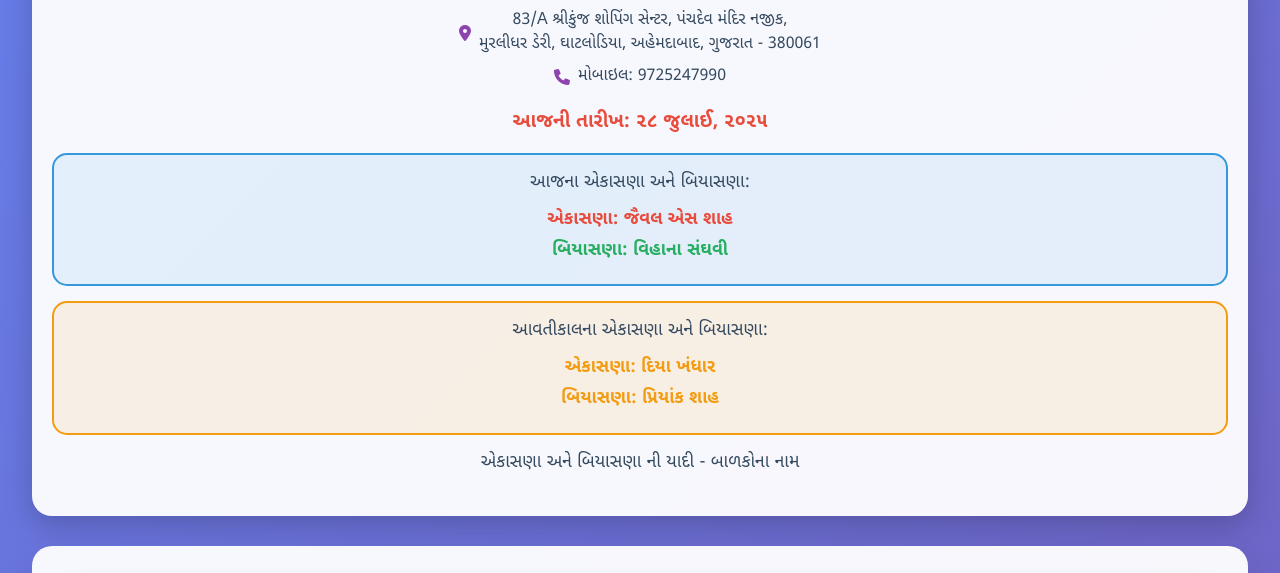
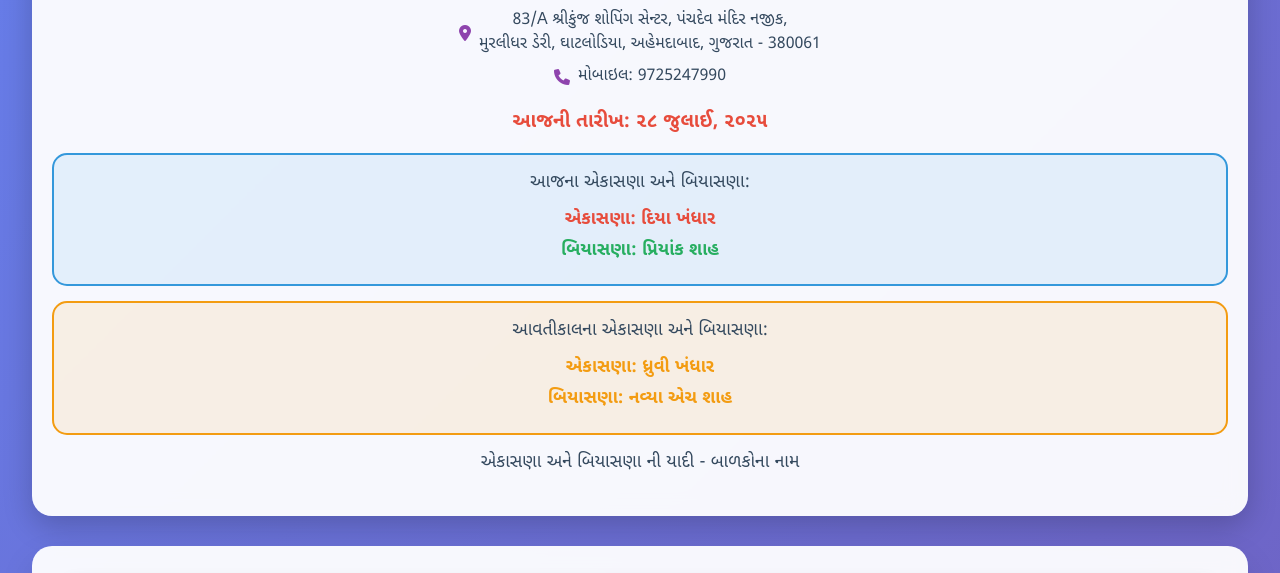
Before and after one commit to harshkothari12/EKASHANA, a plain HTML site: page index.html in a window 1280 px wide. Shown: the part 174-747 px from the top of the page. Drawn offline with nearby package versions, Linux system fonts and the light colour scheme.

Commit message:
Update index.html
UPDATE

```diff
--- a/index.html
+++ b/index.html
@@ -717,20 +717,22 @@
 
         // Show today's and tomorrow's names based on date
         function showTodaysNames() {
-            // Hardcoded values as per requirement
-            const todayDay = 27; // આજ ૨૭ તારીખ
-            const tomorrowDay = 28; // આવતીકાલ ૨૮ તારીખ
+            const today = new Date();
+            const todayDay = today.getDate(); // Get current day of the month
+            const tomorrow = new Date(today);
+            tomorrow.setDate(today.getDate() + 1); // Get tomorrow's date
+            const tomorrowDay = tomorrow.getDate(); // Get tomorrow's day of the month
 
-            // આજના નામ (૨૭ તારીખ)
-            const todayEkasana = "જૈવલ એસ શાહ";
-            const todayBiasana = "વિહાના સંઘવી";
+            // આજના નામ
+            const todayEkasana = ekasanaData[todayDay] || 'નામ બાકી છે';
+            const todayBiasana = biasanaData[todayDay] || 'નામ બાકી છે';
             document.getElementById('today-ekasana').textContent = `એકાસણા: ${todayEkasana}`;
             document.getElementById('today-biasana').textContent = `બિયાસણા: ${todayBiasana}`;
 
-            // આવતીકાલના નામ (૨૮ તારીખ)
+            // આવતીકાલના નામ
             if (tomorrowDay <= 31) {
-                const tomorrowEkasana = "દિયા ખંધાર";
-                const tomorrowBiasana = "પ્રિયાંક શાહ";
+                const tomorrowEkasana = ekasanaData[tomorrowDay] || 'નામ બાકી છે';
+                const tomorrowBiasana = biasanaData[tomorrowDay] || 'નામ બાકી છે';
                 document.getElementById('tomorrow-ekasana').textContent = `એકાસણા: ${tomorrowEkasana}`;
                 document.getElementById('tomorrow-biasana').textContent = `બિયાસણા: ${tomorrowBiasana}`;
             } else {
```
